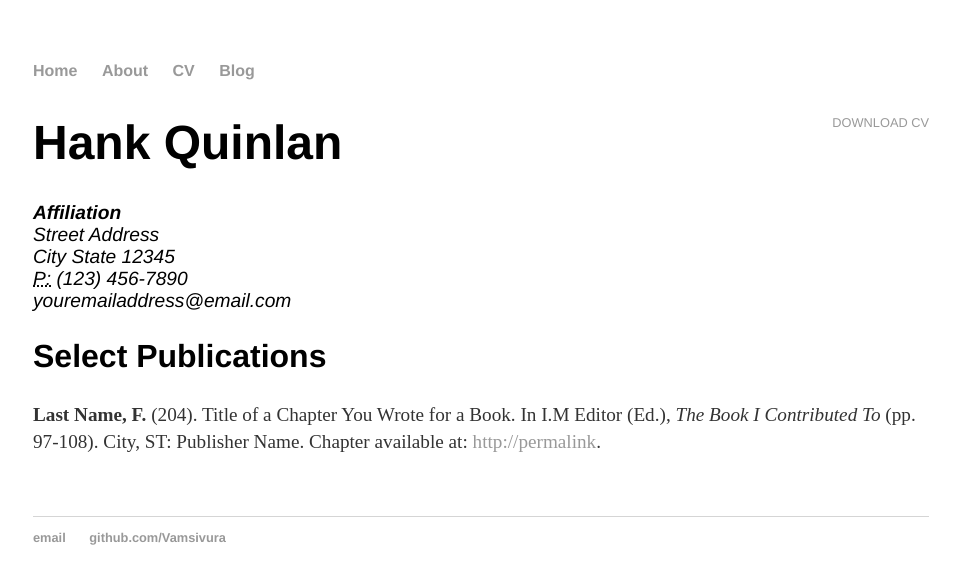
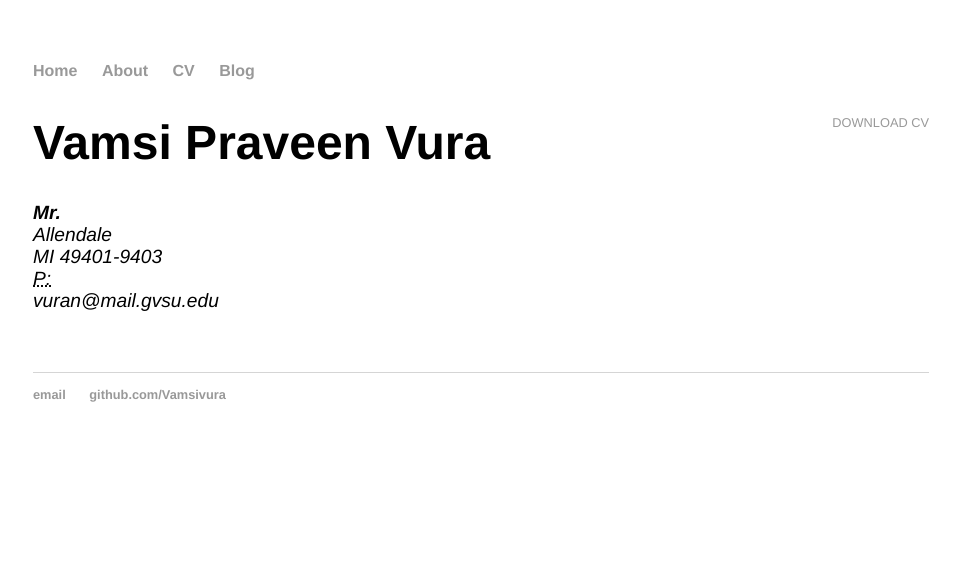
Before and after one commit to Vamsivura/Vamsivura.github.io, a Jekyll site: the page built from cv/index.html, in a window 1280 px wide. Shown: the top 584 px of the page, without its empty margins (159-1119 px from the left). Built offline with Jekyll 4.4.1, drawn with Linux system fonts in a browser that asks for light colours.

Commit message:
Update index.html

```diff
--- a/cv/index.html
+++ b/cv/index.html
@@ -5,18 +5,15 @@ title: CV of Your Name
 
 	<div class="cv">
 		<a href="#" class="download" title="Download CV as PDF">Download CV</a>
-					<h1>Hank Quinlan</h1>
+					<h1>Vamsi Praveen Vura</h1>
 					<address>
-					<strong>Affiliation</strong><br>
-					Street Address<br>
-					City State 12345<br>
-					<abbr title="phone">P:</abbr> (123) 456-7890<br>
-					<span class="obfuscate">youremailaddress@email.com</span>
+					<strong>Mr.</strong><br>
+					Allendale<br>
+					MI 49401-9403<br>
+					<abbr title="phone">P:</abbr> <br>
+					<span class="obfuscate">vuran@mail.gvsu.edu</span>
 					</address>
 
-					<h2>Select Publications</h2>
-
-					<p><strong>Last Name, F.</strong> (204). Title of a Chapter You Wrote for a Book. In I.M Editor (Ed.), <em>The Book I Contributed To</em> (pp. 97-108). City, ST: Publisher Name. Chapter available at: <a href="#">http://permalink</a>.
 
 
 	</div>
```
